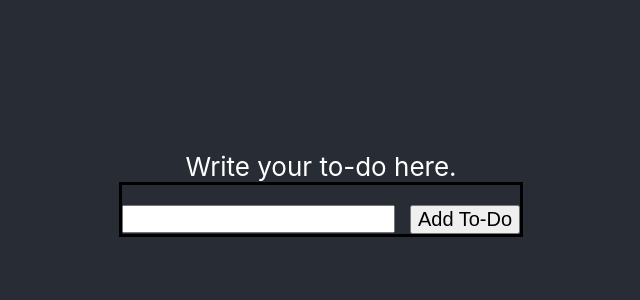
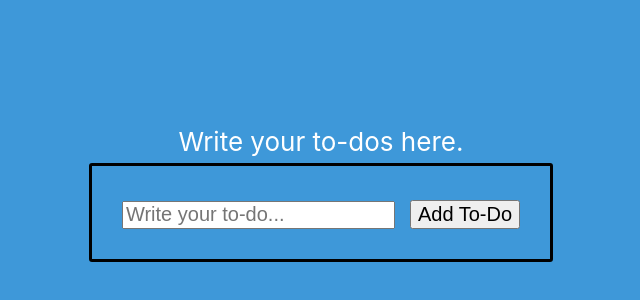
Before and after one commit to DaviZCodes/React-To-Do-List, a React (Create React App) app: page / in a window 1280 px wide. Shown: the part 206-506 px from the top of the page, without its empty margins (319-959 px from the left). Built offline with nearby package versions, Linux system fonts and the light colour scheme.

Commit message:
added some things

```diff
--- a/src/App.css
+++ b/src/App.css
@@ -3,7 +3,7 @@
 }
 
 .App-header {
-  background-color: #282c34;
+  background-color: #3e98d9;
   min-height: 100vh;
   display: flex;
   flex-direction: column;
@@ -15,11 +15,17 @@
 
 .Add-To-Do {
   border-style: solid;
+  border-radius: 3px;
+  border-width: 3px;
   border-color: black;
+  padding: 30px;
+}
+
+#head {
+  margin-bottom: 6px;
 }
 
 #input {
-  margin-top: 20px;
   height: 22px;
   font-size: 20px;
 }
--- a/src/App.js
+++ b/src/App.js
@@ -1,17 +1,23 @@
 import logo from './logo.svg';
 import './App.css';
+import { useState } from 'react';
 
 function addTodo(input_text){
 
 }
 
 function App() {
+  //use State hook
+  const [toDo, settoDo] = useState("");
+
   return (
     <div className="App">
       <header className="App-header">
-        <header> Write your to-do here. </header>
+        <header id = "head"> Write your to-dos here. </header>
+
         <div class = "Add-To-Do">
-          <input type = "text" id = "input"></input>
+          <input type = "text" id = "input" placeholder="Write your to-do..."
+            value = {toDo} onChange = {item => settoDo(item.target.value)}></input>
           <button id = "button" onClick = {addTodo}> Add To-Do </button>
         </div>
       </header>
```
